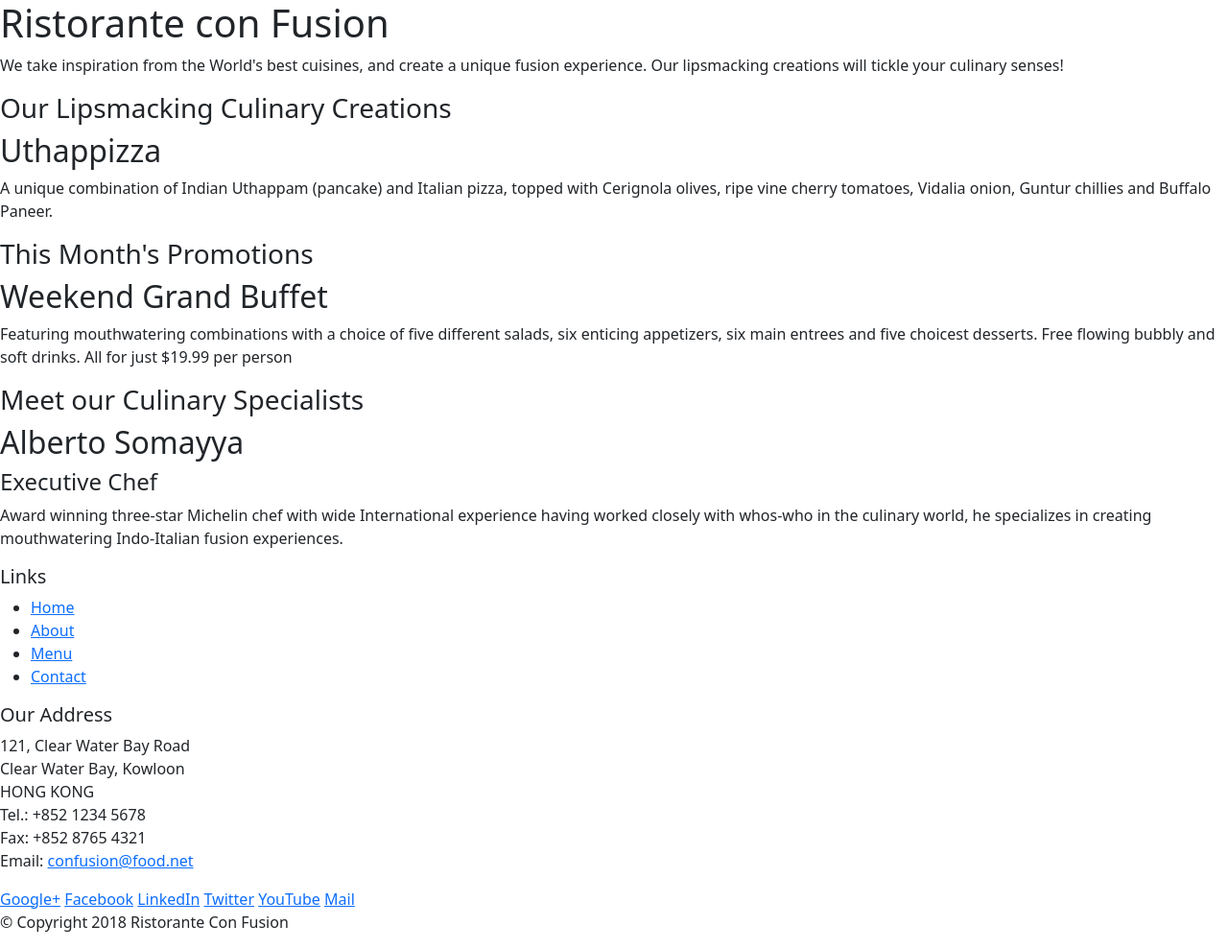
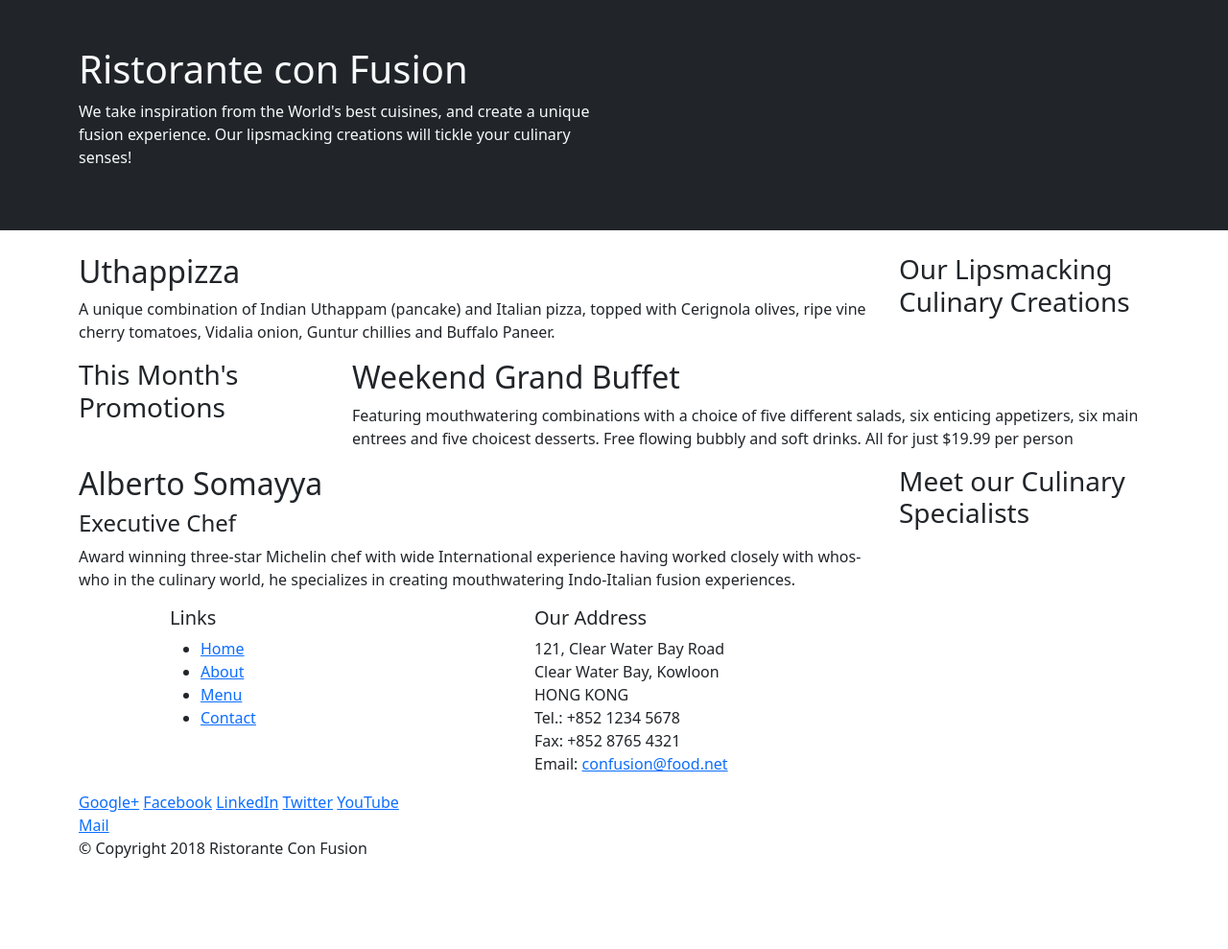
Before and after one commit to facufrnandz/Coursera-Bootstrap, a website: page index.html in a window 1280 px wide. Shown: the whole page at 96% size. After the commit the page ends 912 px from the top, so only its background shows below. Drawn offline with nearby package versions, Linux system fonts and the light colour scheme.

Commit message:
Bootstrap Grid Part I

```diff
--- a/index.html
+++ b/index.html
@@ -14,46 +14,46 @@
 
 <body>
 
-    <header>
-        <div>
-            <div>
-                <div>
+    <header class="p-5 mb-4 bg-dark text-light">
+        <div class="container">
+            <div class="row">
+                <div class="col-12 col-sm-6 ">
                     <h1>Ristorante con Fusion</h1>
                     <p>We take inspiration from the World's best cuisines, and create a unique fusion experience. Our lipsmacking creations will tickle your culinary senses!</p>
                 </div>
-                <div>
+                <div class="col-12 col-sm">
                 </div>
             </div>
         </div>
     </header>
 
-    <div>
-        <div>
-            <div>
+    <div class="container">
+        <div class="row">
+            <div class="col-12 clas-sm-4 order-sm-last col-md-3" >
                 <h3>Our Lipsmacking Culinary Creations</h3>
             </div>
-            <div>
+            <div class="col col-sm order-sm-first col-md">
                 <h2>Uthappizza</h2>
                 <p>A unique combination of Indian Uthappam (pancake) and Italian pizza, topped with Cerignola olives, ripe vine cherry tomatoes, Vidalia onion, Guntur chillies and Buffalo Paneer.</p>
             </div>
         </div>
 
 
-        <div>
-            <div>
+        <div class="row">
+            <div class="col-12 clas-sm-4 col-md-3">
                 <h3>This Month's Promotions</h3>
             </div>
-            <div>
+            <div class="col-12 col-sm">
                 <h2>Weekend Grand Buffet</h2>
                 <p>Featuring mouthwatering combinations with a choice of five different salads, six enticing appetizers, six main entrees and five choicest desserts. Free flowing bubbly and soft drinks. All for just $19.99 per person </p>
             </div>
         </div>
 
-        <div>
-            <div>
+        <div class="row">
+            <div class="col-12 clas-sm-4 order-sm-last col-md-3">
                 <h3>Meet our Culinary Specialists</h3>
             </div>
-            <div>
+            <div class="col-12 col-sm order-sm-first">
                 <h2>Alberto Somayya</h2>
                 <h4>Executive Chef</h4>
                 <p>Award winning three-star Michelin chef with wide International experience having worked closely with whos-who in the culinary world, he specializes in creating mouthwatering Indo-Italian fusion experiences. </p>
@@ -62,9 +62,9 @@
     </div>
 
     <footer>
-        <div>
-            <div>
-                <div>
+        <div class="container">
+            <div class="row">
+                <div class="col-4 offset-1 col-sm-4">
                     <h5>Links</h5>
                     <ul>
                         <li><a href="#">Home</a></li>
@@ -73,7 +73,7 @@
                         <li><a href="#">Contact</a></li>
                     </ul>
                 </div>
-                <div>
+                <div class="col-7 col-sm-5">
                     <h5>Our Address</h5>
                     <address>
 		              121, Clear Water Bay Road<br>
@@ -84,7 +84,7 @@
 		              Email: <a href="mailto:confusion@food.net">confusion@food.net</a>
 		           </address>
                 </div>
-                <div>
+                <div class="col-12 col-sm-4">
                     <div>
                         <a href="http://google.com/+">Google+</a>
                         <a href="http://www.facebook.com/profile.php?id=">Facebook</a>
@@ -95,8 +95,8 @@
                     </div>
                 </div>
            </div>
-           <div>
-                <div>
+           <div class="row">
+                <div class="col-auto">
                     <p>© Copyright 2018 Ristorante Con Fusion</p>
                 </div>
            </div>
```
Also changed, not shown: 1 other file.
